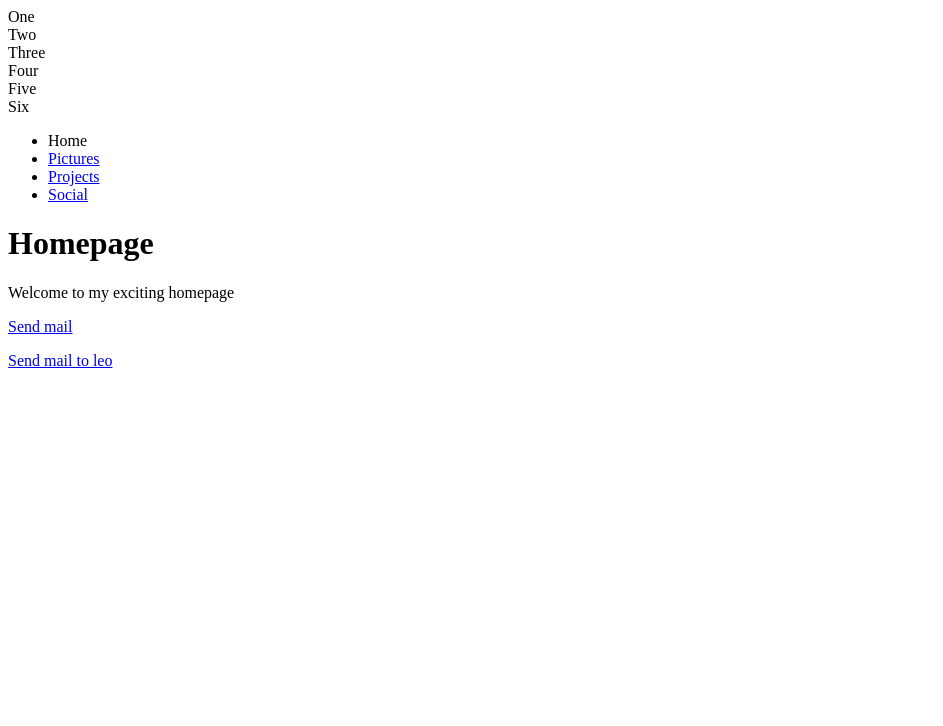
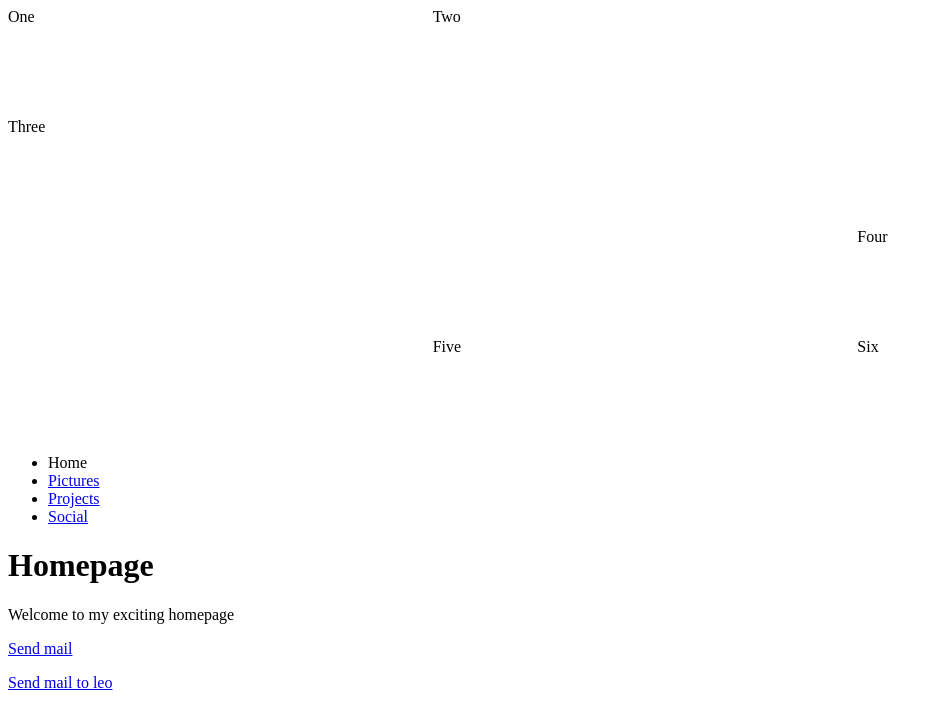
Before and after one commit to leo-joseph/leo-joseph.github.io, a plain HTML site: page index.html in a window 1280 px wide. Shown: the whole page, without its empty margins (0-943 px from the left). Drawn offline with Linux system fonts and the light colour scheme.

Commit message:
Update index.html

```diff
--- a/index.html
+++ b/index.html
@@ -3,6 +3,38 @@
   <head>
     <meta charset="utf-8">
     <title>Homepage</title>
+<style>
+ .wrapper {
+  display: grid;
+  grid-template-columns: repeat(3, 1fr);
+  gap: 10px;
+  grid-auto-rows: minmax(100px, auto);
+}
+.one {
+  grid-column: 1 / 3;
+  grid-row: 1;
+}
+.two {
+  grid-column: 2 / 4;
+  grid-row: 1 / 3;
+}
+.three {
+  grid-column: 1;
+  grid-row: 2 / 5;
+}
+.four {
+  grid-column: 3;
+  grid-row: 3;
+}
+.five {
+  grid-column: 2;
+  grid-row: 4;
+}
+.six {
+  grid-column: 3;
+  grid-row: 4;
+}
+</style>
   </head>
 
   <body>
```
